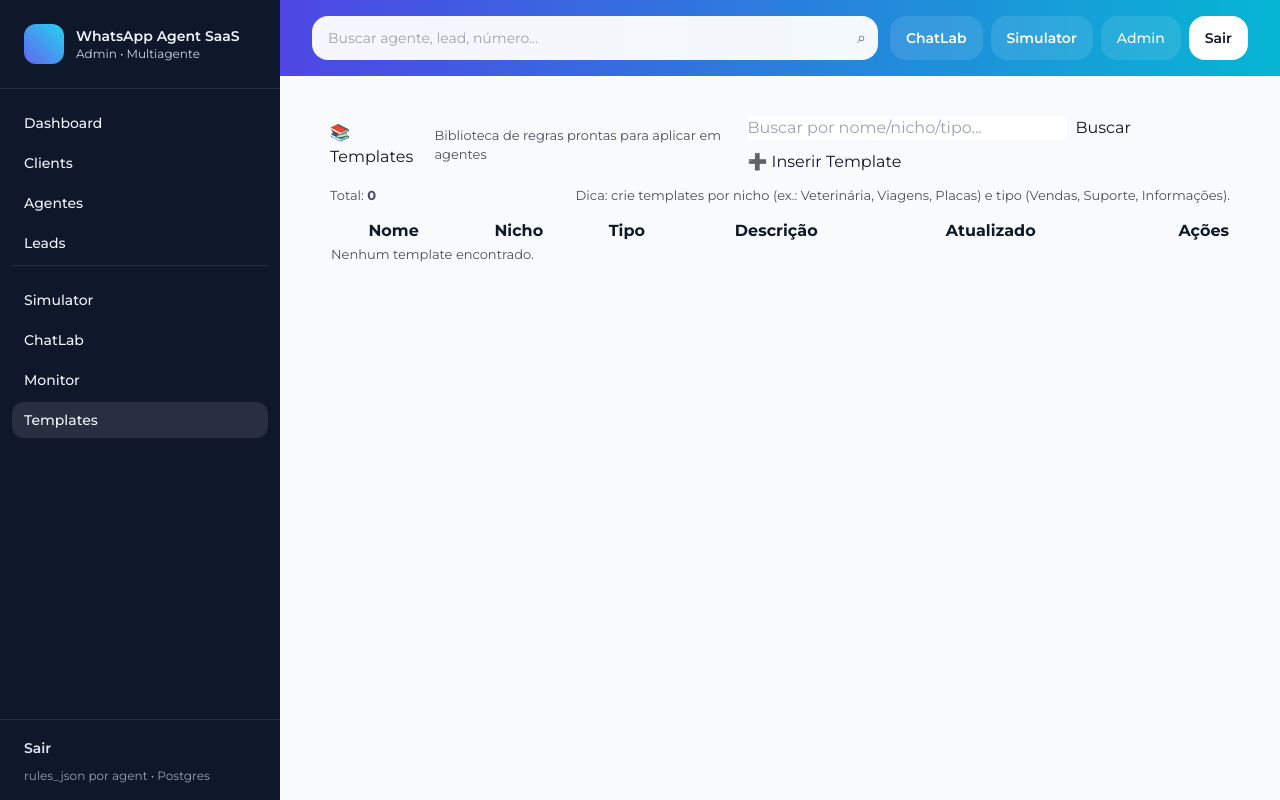
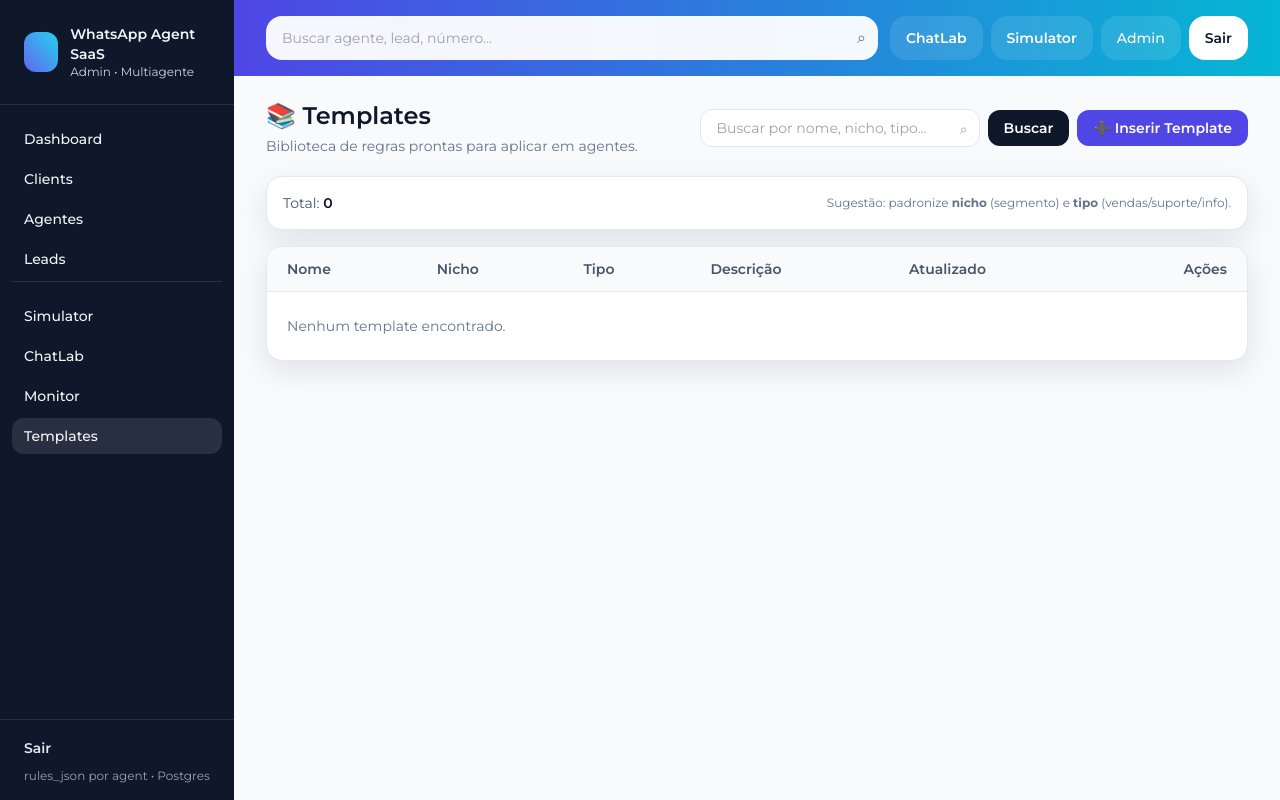
Before and after one commit to MarcilioLeiteSilva/whatsapp-agent, a FastAPI app: page /admin/web/templates in a window 1280 px wide. Run offline with FastAPI, Linux system fonts and the light colour scheme; data that the repository does not hold is empty; some libraries are stand-ins or nearby versions.

Commit message:
Update templates.html

```diff
--- a/app/templates/templates.html
+++ b/app/templates/templates.html
@@ -1,96 +1,133 @@
 {% extends "base.html" %}
+{% block title %}Templates{% endblock %}
+
 {% block content %}
+<div class="max-w-6xl mx-auto">
 
-<style>
-  .page-wrap { max-width: 1100px; margin: 0 auto; padding: 16px 18px; }
-  .page-head { display:flex; align-items:center; justify-content:space-between; gap:12px; }
-  .page-title { display:flex; align-items:center; gap:10px; }
-  .muted { opacity:.75; font-size: 13px; }
-  .toolbar { display:flex; gap:10px; align-items:center; flex-wrap: wrap; }
-  .search { display:flex; gap:8px; align-items:center; }
-  .search input { width: 320px; max-width: 70vw; }
-  .badge { display:inline-block; padding:3px 8px; border-radius: 999px; font-size: 12px; border:1px solid #e5e7eb; background:#f9fafb; }
-  .row-actions { display:flex; gap:8px; justify-content:flex-end; flex-wrap: wrap; }
-  .table td, .table th { vertical-align: middle; }
-</style>
-
-<div class="page-wrap">
-  <div class="page-head">
-    <div class="page-title">
-      <h2 style="margin:0;">📚 Templates</h2>
-      <span class="muted">Biblioteca de regras prontas para aplicar em agentes</span>
+  <!-- Header -->
+  <div class="flex flex-col md:flex-row md:items-center md:justify-between gap-4">
+    <div>
+      <h1 class="text-xl md:text-2xl font-semibold text-slate-900">📚 Templates</h1>
+      <p class="text-sm text-slate-500 mt-1">
+        Biblioteca de regras prontas para aplicar em agentes.
+      </p>
     </div>
 
-    <div class="toolbar">
-      <form method="get" class="search" action="{{ list_url }}">
-        <input class="form-control" name="q" value="{{ q }}" placeholder="Buscar por nome/nicho/tipo..." />
-        <button class="btn btn-secondary" type="submit">Buscar</button>
+    <div class="flex items-center gap-2">
+      <form method="get" action="{{ url_for('admin_web_templates') }}" class="flex items-center gap-2">
+        <div class="relative">
+          <input
+            name="q"
+            value="{{ q or '' }}"
+            placeholder="Buscar por nome, nicho, tipo..."
+            class="w-[280px] max-w-[70vw] rounded-xl border border-slate-200 bg-white px-4 py-2 text-sm outline-none focus:ring-2 focus:ring-indigo-200"
+          />
+          <span class="absolute right-3 top-2.5 text-slate-400 text-sm">⌕</span>
+        </div>
+        <button
+          type="submit"
+          class="rounded-xl px-4 py-2 text-sm font-semibold bg-slate-900 text-white hover:bg-slate-800"
+        >
+          Buscar
+        </button>
       </form>
 
-      <a class="btn btn-primary" href="{{ new_url }}">➕ Inserir Template</a>
+      <a
+        href="{{ url_for('admin_web_templates_new') }}"
+        class="rounded-xl px-4 py-2 text-sm font-semibold bg-indigo-600 text-white hover:bg-indigo-500"
+      >
+        ➕ Inserir Template
+      </a>
     </div>
   </div>
 
-  {% if flash %}
-    <div class="alert alert-{{ flash.kind }}" style="margin-top:12px;">
-      {{ flash.message }}
+  <!-- Info bar -->
+  <div class="mt-5 rounded-2xl border border-slate-200 bg-white shadow-soft">
+    <div class="p-4 flex flex-col md:flex-row md:items-center md:justify-between gap-2">
+      <div class="text-sm text-slate-600">
+        Total: <span class="font-semibold text-slate-900">{{ templates|length }}</span>
+        {% if q %} • Filtro: <span class="font-semibold text-slate-900">{{ q }}</span>{% endif %}
       </div>
-  {% endif %}
-
-  <div class="card" style="margin-top:12px;">
-    <div class="card-body">
-      <div style="display:flex; justify-content:space-between; align-items:center; gap:12px; flex-wrap:wrap;">
-        <div class="muted">
-          Total: <b>{{ templates|length }}</b>
-          {% if q %} • Filtro: <b>{{ q }}</b>{% endif %}
+      <div class="text-xs text-slate-500">
+        Sugestão: padronize <b>nicho</b> (segmento) e <b>tipo</b> (vendas/suporte/info).
       </div>
-        <div class="muted">
-          Dica: crie templates por nicho (ex.: Veterinária, Viagens, Placas) e tipo (Vendas, Suporte, Informações).
     </div>
   </div>
 
-      <div style="margin-top:12px; overflow:auto;">
-        <table class="table" style="min-width: 900px;">
-          <thead>
-            <tr>
-              <th>Nome</th>
-              <th>Nicho</th>
-              <th>Tipo</th>
-              <th>Descrição</th>
-              <th>Atualizado</th>
-              <th style="text-align:right;">Ações</th>
+  <!-- Table -->
+  <div class="mt-4 rounded-2xl border border-slate-200 bg-white shadow-soft overflow-hidden">
+    <div class="overflow-auto">
+      <table class="min-w-[980px] w-full text-sm">
+        <thead class="bg-slate-50 border-b border-slate-200">
+          <tr class="text-left text-slate-600">
+            <th class="px-5 py-3 font-semibold">Nome</th>
+            <th class="px-5 py-3 font-semibold">Nicho</th>
+            <th class="px-5 py-3 font-semibold">Tipo</th>
+            <th class="px-5 py-3 font-semibold">Descrição</th>
+            <th class="px-5 py-3 font-semibold">Atualizado</th>
+            <th class="px-5 py-3 font-semibold text-right">Ações</th>
           </tr>
         </thead>
 
-          <tbody>
+        <tbody class="divide-y divide-slate-100">
           {% if not templates %}
             <tr>
-                <td colspan="6" class="muted">Nenhum template encontrado.</td>
+              <td colspan="6" class="px-5 py-6 text-slate-500">
+                Nenhum template encontrado.
+              </td>
             </tr>
           {% endif %}
 
           {% for t in templates %}
-              <tr>
-                <td><b>{{ t.name }}</b></td>
-                <td>{% if t.niche %}<span class="badge">{{ t.niche }}</span>{% else %}-{% endif %}</td>
-                <td>{% if t.kind %}<span class="badge">{{ t.kind }}</span>{% else %}-{% endif %}</td>
-                <td class="muted" style="max-width: 360px; white-space: nowrap; overflow:hidden; text-overflow: ellipsis;">
-                  {{ t.description or '-' }}
+            <tr class="hover:bg-slate-50/60">
+              <td class="px-5 py-4">
+                <div class="font-semibold text-slate-900">{{ t.name }}</div>
+                <div class="text-xs text-slate-500">{{ t.id }}</div>
               </td>
-                <td class="muted">{{ t.updated_at or '-' }}</td>
-                <td style="text-align:right;">
-                  <div class="row-actions">
-                    <a class="btn btn-sm btn-outline-primary" href="{{ t.view_url }}">👁️ Visualizar</a>
-                  </div>
+
+              <td class="px-5 py-4">
+                {% if t.niche %}
+                  <span class="inline-flex items-center rounded-full border border-slate-200 bg-slate-50 px-2.5 py-1 text-xs text-slate-700">
+                    {{ t.niche }}
+                  </span>
+                {% else %}
+                  <span class="text-slate-400">-</span>
+                {% endif %}
+              </td>
+
+              <td class="px-5 py-4">
+                {% if t.kind %}
+                  <span class="inline-flex items-center rounded-full border border-slate-200 bg-slate-50 px-2.5 py-1 text-xs text-slate-700">
+                    {{ t.kind }}
+                  </span>
+                {% else %}
+                  <span class="text-slate-400">-</span>
+                {% endif %}
+              </td>
+
+              <td class="px-5 py-4 text-slate-600 max-w-[360px]">
+                <div class="truncate">{{ t.description or '-' }}</div>
+              </td>
+
+              <td class="px-5 py-4 text-slate-600">
+                {{ t.updated_at or '-' }}
+              </td>
+
+              <td class="px-5 py-4 text-right">
+                <a
+                  href="{{ t.view_url }}"
+                  class="inline-flex items-center gap-2 rounded-xl border border-slate-200 bg-white px-3 py-2 text-sm font-semibold text-slate-800 hover:bg-slate-50"
+                >
+                  👁️ Visualizar
+                </a>
               </td>
             </tr>
           {% endfor %}
         </tbody>
+
       </table>
+    </div>
   </div>
 
 </div>
-  </div>
-</div>
-
 {% endblock %}
```
Lines whose indentation alone changed are shown as unchanged.
